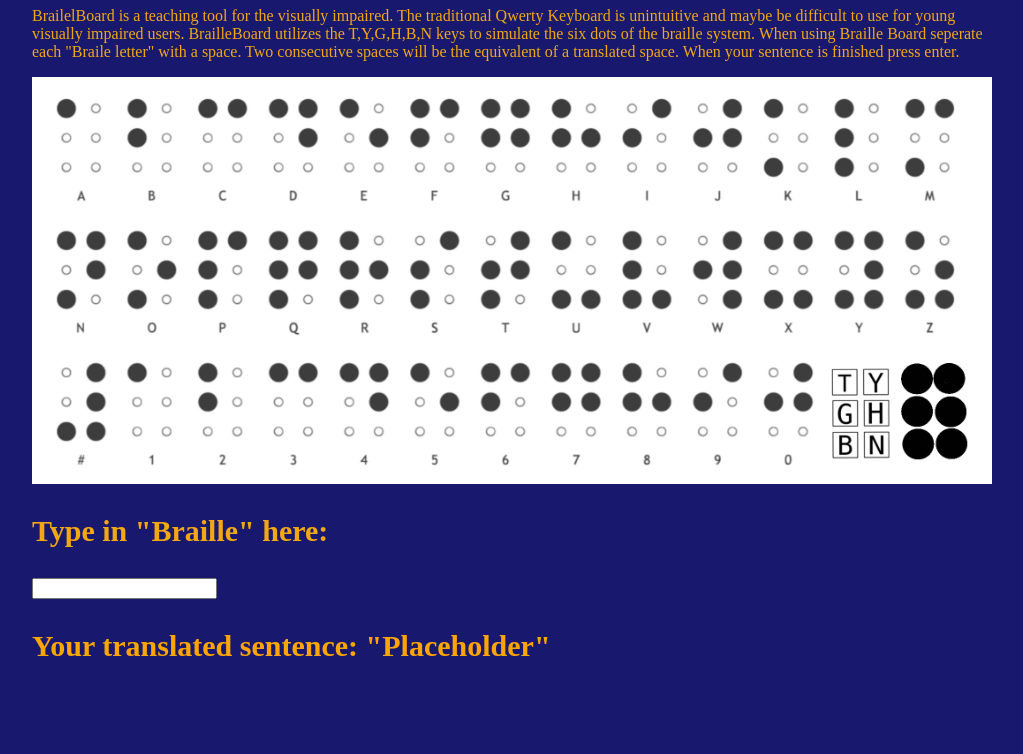
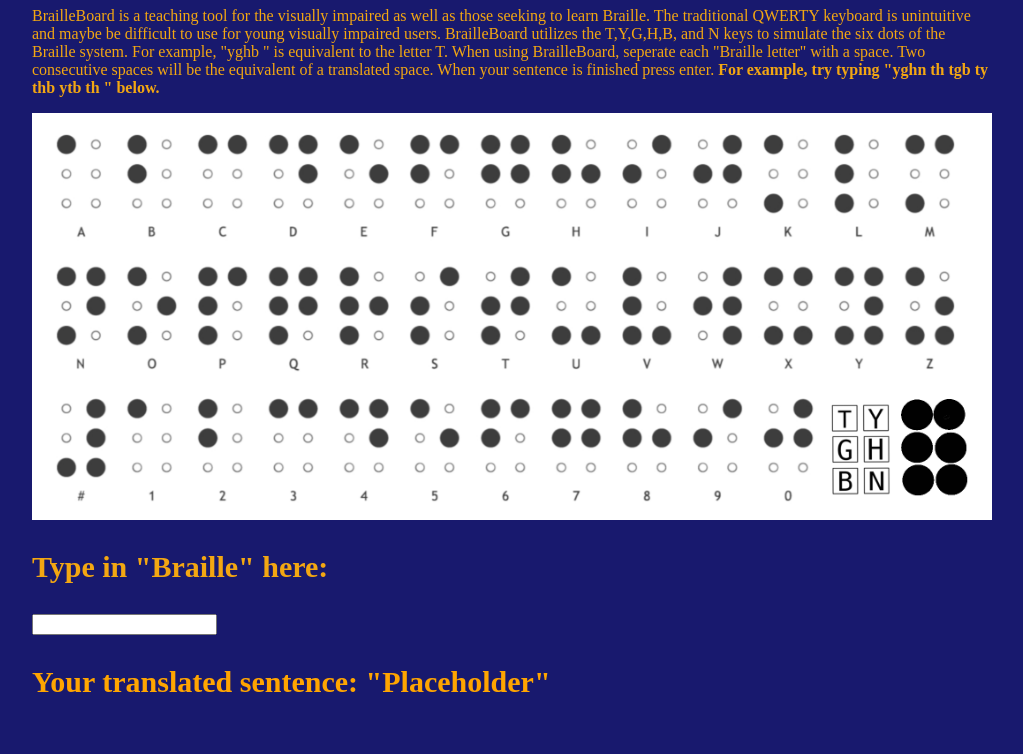
Before and after one commit to tmag1/mysite-gatsby-pages, a Gatsby site: page /projects-page in a window 1280 px wide. Shown: the part 348-1102 px from the top of the page, without its empty margins (128-1151 px from the left). Before the commit the page ends 1066 px from the top, so only its background shows below. Built offline with nearby package versions, Linux system fonts and the light colour scheme; Gatsby itself is replaced by a stand-in of ours.

Commit message:
second commit of public info

```diff
--- a/src/pages/projects-page.js
+++ b/src/pages/projects-page.js
@@ -12,13 +12,13 @@
 
 
     <h1>BrailleBoard</h1>
-    <p>BrailelBoard is a teaching tool for the visually impaired.
-    The traditional Qwerty Keyboard is unintuitive and maybe be
+    <p>BrailleBoard is a teaching tool for the visually impaired as well as those seeking to learn Braille.
+    The traditional QWERTY keyboard is unintuitive and maybe be
     difficult to use for young visually impaired users.
-    BrailleBoard utilizes the T,Y,G,H,B,N keys to simulate
-    the six dots of the braille system. When using Braille Board
-    seperate each "Braile letter" with a space. Two consecutive spaces
-    will be the equivalent of a translated space. When your sentence is finished press enter. </p>
+    BrailleBoard utilizes the T,Y,G,H,B, and N keys to simulate
+    the six dots of the Braille system. For example, "yghb " is equivalent to the letter T. When using BrailleBoard,
+    seperate each "Braille letter" with a space. Two consecutive spaces
+    will be the equivalent of a translated space. When your sentence is finished press enter. <strong>For example, try typing "yghn th tgb ty thb ytb th " below.</strong> </p>
 
     <StaticImage src="../images/braille.png" alt="A dinosaur" />
 
```
